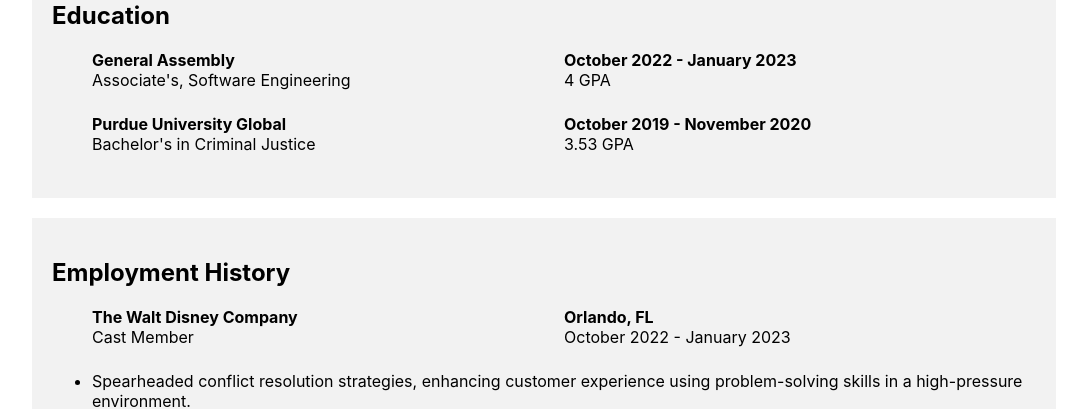
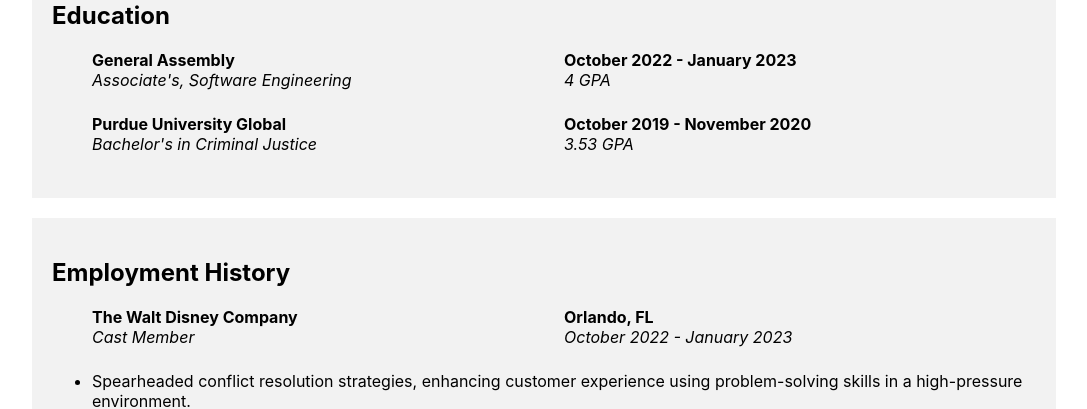
Before and after one commit to Parrasite9/aws-online-resume, a React (Create React App) app: page / in a window 1280 px wide. Shown: the part 391-800 px from the top of the page, without its empty margins (96-1183 px from the left). Built offline with nearby package versions, Linux system fonts and the light colour scheme.

Commit message:
more style updates

```diff
--- a/src/resume.css
+++ b/src/resume.css
@@ -73,3 +73,7 @@
     .div2 { grid-area: 1 / 2 / 2 / 3; }
     .div3 { grid-area: 2 / 1 / 3 / 2; }
     .div4 { grid-area: 2 / 2 / 3 / 3; }
+
+    .div3, .div4 {
+        font-style: italic;
+    }
```
